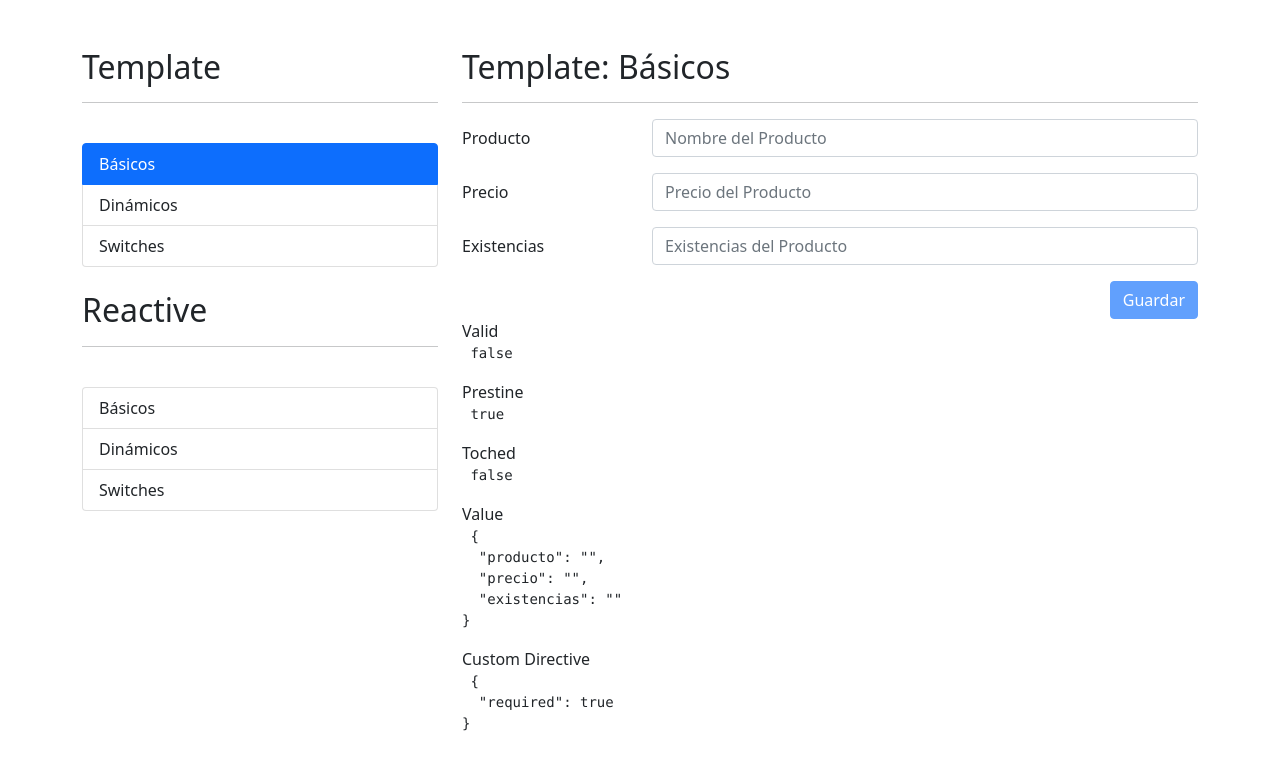
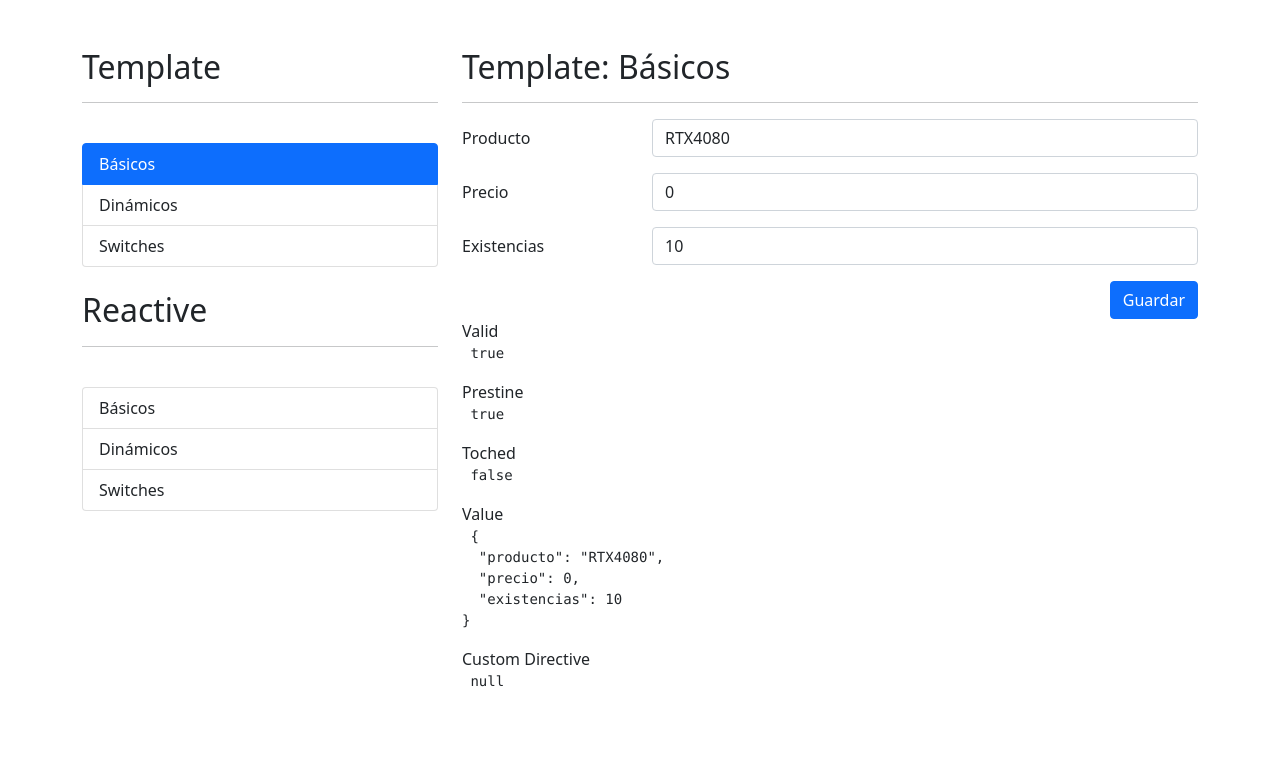
Before and after one commit to pabalvarezs/formulariosApp-Angular, an Angular app: page /template/basicos in a window 1280 px wide. Shown: the top 770 px of the page. Built offline with nearby package versions, Linux system fonts and the light colour scheme.

Commit message:
seccion 16 clase 237

```diff
--- a/src/app/template/basicos/basicos.component.html
+++ b/src/app/template/basicos/basicos.component.html
@@ -11,7 +11,7 @@
                     <input type="text"
                             class="form-control"
                             placeholder="Nombre del Producto"
-                            ngModel
+                            [ngModel]='initForm.producto'
                             name="producto"
                             required
                             minlength="3">
@@ -28,7 +28,7 @@
                     <input type="number"
                             class="form-control"
                             placeholder="Precio del Producto"
-                            ngModel
+                            [ngModel]='initForm.precio'
                             name="precio"
                             required>
                     <span   class="form-text text-danger"
@@ -43,7 +43,7 @@
                 <div class="col-sm-9">
                     <input type="number"
                             class="form-control"
-                            ngModel
+                            [ngModel]='initForm.existencias'
                             name="existencias"
                             customMin
                             [minimo]="0"
--- a/src/app/template/basicos/basicos.component.ts
+++ b/src/app/template/basicos/basicos.component.ts
@@ -16,9 +16,23 @@ export class BasicosComponent implements OnInit {
 
   @ViewChild('miFormulario') miFormulario! : NgForm;
 
+  initForm = {
+    producto: 'RTX4080',
+    precio : 0,
+    existencias : 10
+  }
+
   guardar(){
 
-    console.log(this.miFormulario.value);
+    // console.log(this.miFormulario.value);
+    console.log('Posteo correcto');
+    // this.miFormulario.resetForm();
+    this.miFormulario.resetForm({
+      producto:'Sin nombre',
+      precio: 0,
+      existencias : 0
+    });
+
 
   }
 
```
